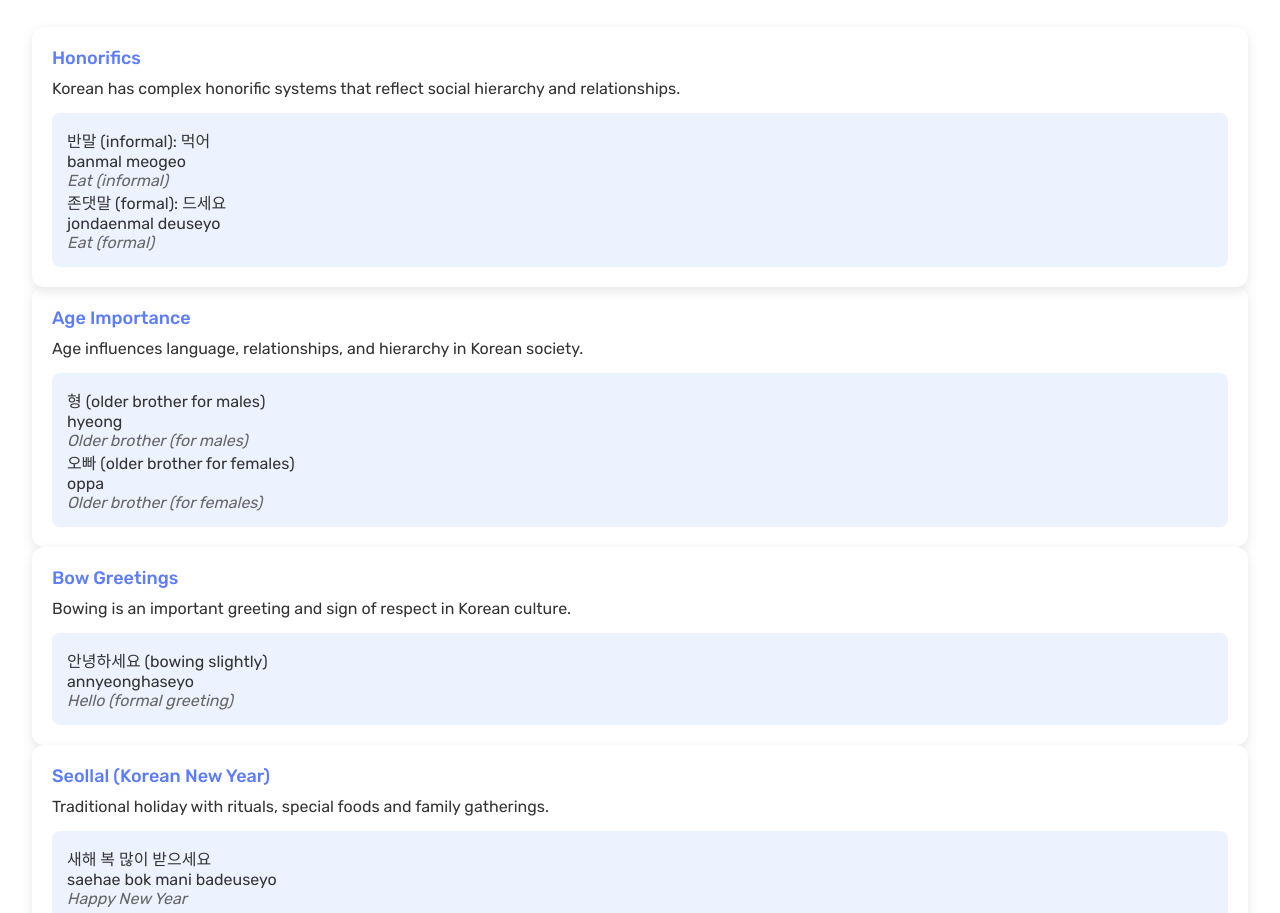
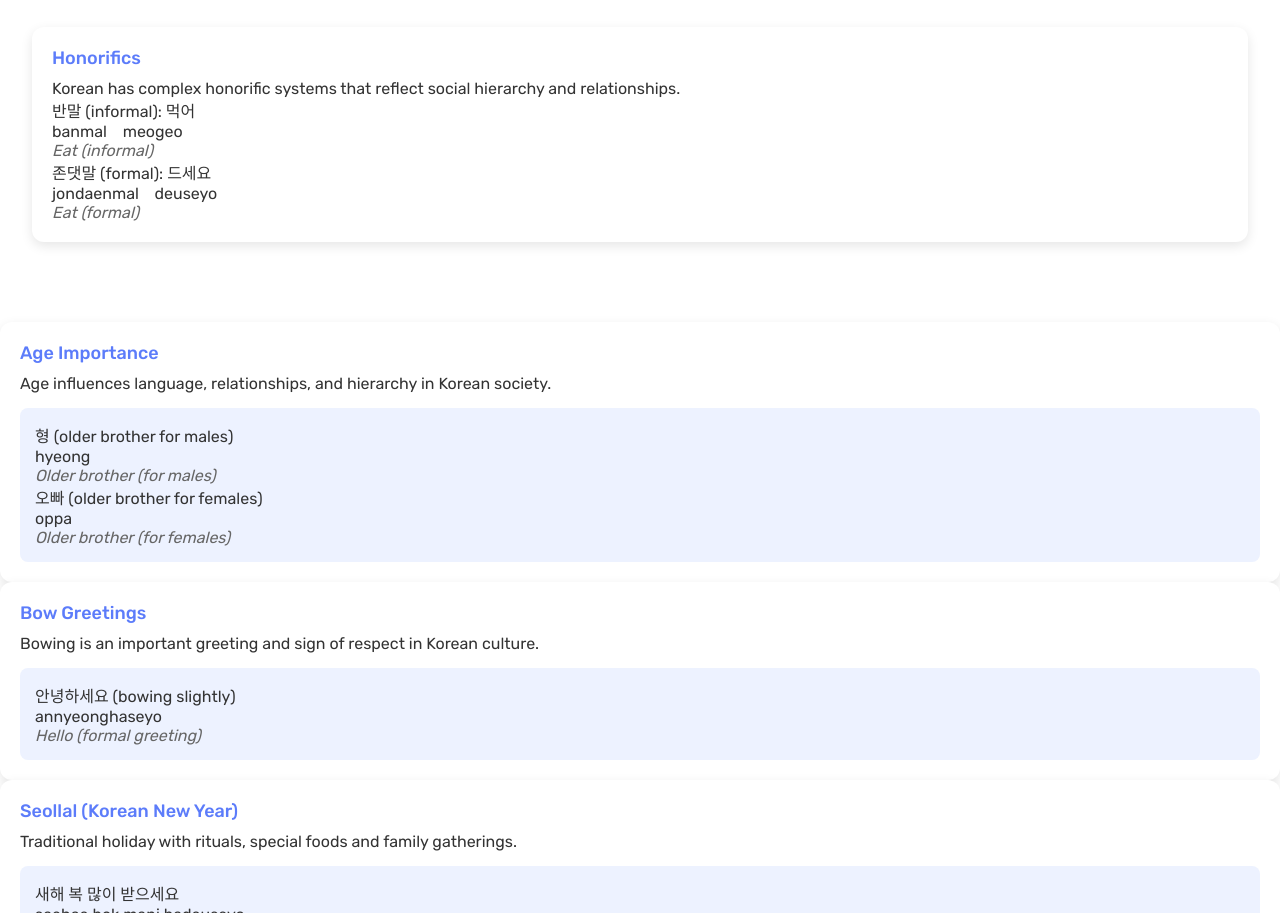
Before and after one commit to kaishengng9487-haha/fyp-project, a plain HTML site: page advanced.html in a window 1280 px wide. Shown: the part 2411-3324 px from the top of the page. Drawn offline with Linux system fonts and the light colour scheme; a script that the page names is missing.

Commit message:
Fix spacing in honorifics example section

```diff
--- a/advanced.html
+++ b/advanced.html
@@ -209,17 +209,16 @@
     <div class="culture-card">
         <h3>Honorifics</h3>
           <p>Korean has complex honorific systems that reflect social hierarchy and relationships.</p>
-          <div class="example">
             <div class="regular">
               반말 (informal): 먹어<br />
-              <span class="romanized-type">banmal</span> <span class="romanized-example">meogeo</span><br />
+              <span class="romanized-type">banmal</span>&nbsp;&nbsp;&nbsp;&nbsp;<span class="romanized-example">meogeo</span><br />
               <span class="english-translation">Eat (informal)</span>
             </div>
             <div class="honorific">
               존댓말 (formal): 드세요<br />
-              <span class="romanized-type">jondaenmal</span> <span class="romanized-example">deuseyo</span><br />
+              <span class="romanized-type">jondaenmal</span>&nbsp;&nbsp;&nbsp;&nbsp;<span class="romanized-example">deuseyo</span><br />
               <span class="english-translation">Eat (formal)</span>
-            </div>
+        </div>
       </div>
     </div>
     </div>
```
